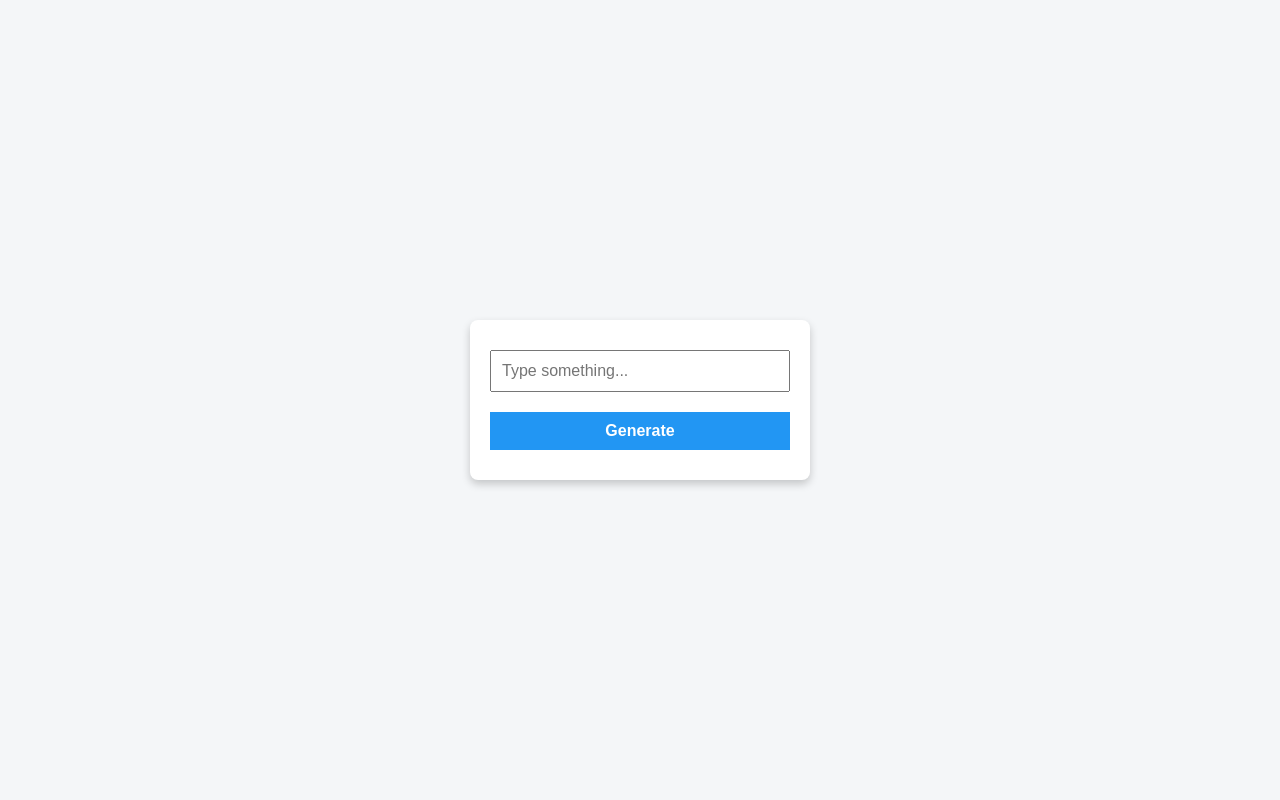
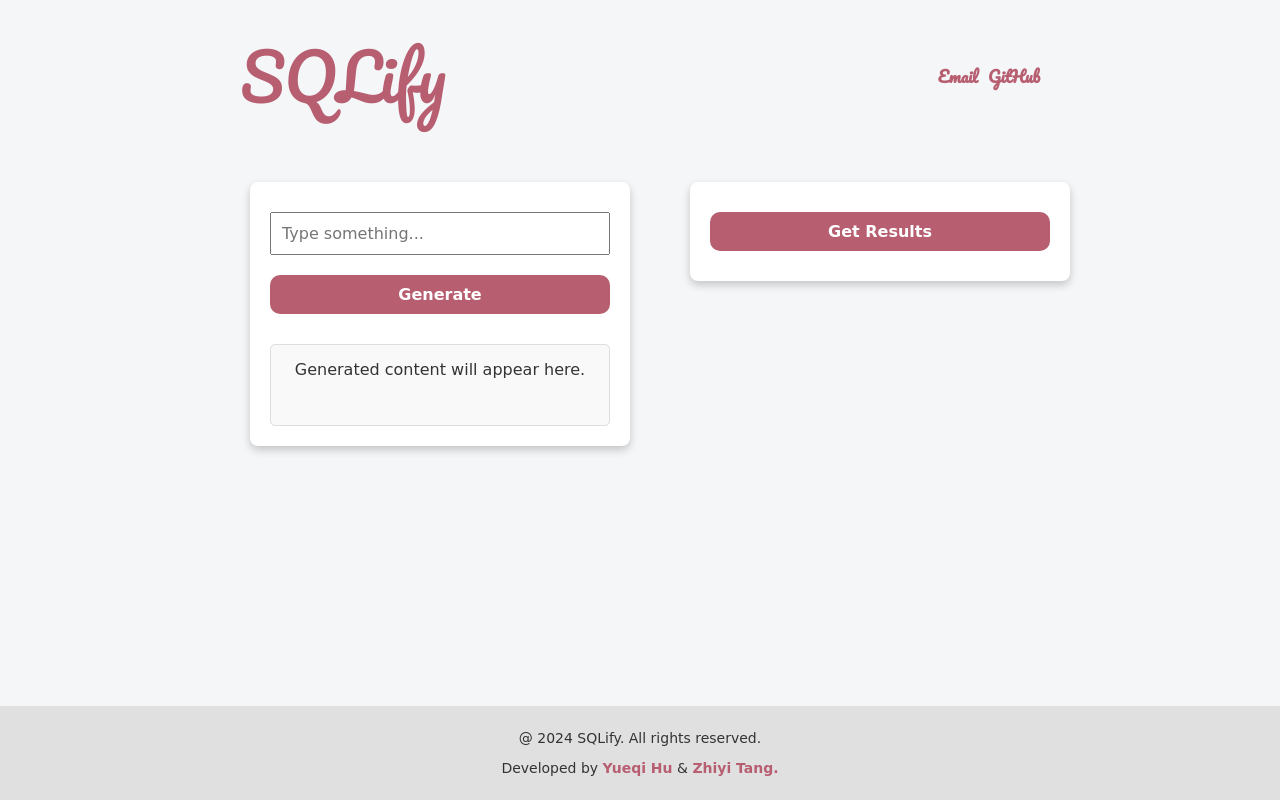
Before and after one commit to yueqih999/SQLify, a Flask app: page / in a window 1280 px wide. Run offline with Flask 2, Linux system fonts and the light colour scheme.

Commit message:
frontend

```diff
--- a/web-app/templates/index.html
+++ b/web-app/templates/index.html
@@ -3,50 +3,192 @@
 <head>
     <meta charset="UTF-8">
     <meta name="viewport" content="width=device-width, initial-scale=1.0">
-    <title>Simple Input Page</title>
+    <title>Simple Input Interface - SQLify</title>
+
+    <link rel="preconnect" href="https://fonts.googleapis.com">
+    <link rel="preconnect" href="https://fonts.gstatic.com" crossorigin>
+    <link href="https://fonts.googleapis.com/css2?family=Caveat:wght@400;500&family=Pacifico&display=swap" rel="stylesheet">
+
     <style>
         body {
-            font-family: Arial, sans-serif;
+            font-family: 'Archivo', cursive;
+            margin: 0;
+            background-color: #f4f6f8;
+            display: flex;
+            flex-direction: column;
+            align-items: center;
+            min-height: 100vh;
+        }
+
+        .header {
+            font-size: 64px;
+            color: #b75e71;
+            font-family: 'Pacifico', cursive;
+            text-align: center;
+            margin-top: 20px;
+            display: flex;
+            justify-content: space-between;
+            width: 80%;
+            align-items: center;
+            max-width: 800px;
+        }
+
+        .header-buttons {
+            display: flex;
+            gap: 10px;
+        }
+
+        .header-button {
+            color: #b75e71;
+            font-size: 16px;
+            font-weight: bold;
+            text-decoration: none;
+            cursor: pointer;
+        }
+
+        .header-button:hover {
+            text-decoration: underline;
+        }
+
+        .content {
             display: flex;
             justify-content: center;
-            align-items: center;
-            height: 100vh;
-            margin: 0;
-            background-color: #f4f6f8;
+            align-items: flex-start;
+            gap: 80px;
+            width: 80%;
+            max-width: 800px;
+            margin-top: 50px;
+            flex-grow: 1;
         }
+
+        .left, .right {
+            flex: 1;
+            margin: 0 10px;
+        }
+
         .container {
             text-align: center;
             padding: 20px;
             background-color: #ffffff;
             border-radius: 8px;
             box-shadow: 0 4px 8px rgba(0, 0, 0, 0.2);
-            width: 300px;
+            width: 100%;
         }
+
         input, button {
             padding: 10px;
             font-size: 16px;
             margin: 10px 0;
             width: 100%;
             box-sizing: border-box;
+            font-family: 'Archivo', cursive;
         }
+
         button {
-            background-color: #2296f3;
+            background-color: #b75e71;
             color: white;
             border: none;
             cursor: pointer;
             font-weight: bold;
+            border-radius: 10px;
         }
+
         button:hover {
-            background-color: #1976d2;
+            background-color: #a05465;
+        }
+
+        .result-box {
+            margin-top: 20px;
+            padding: 15px;
+            background-color: #f9f9f9;
+            border: 1px solid #ddd;
+            border-radius: 5px;
+            color: #333;
+            font-size: 16px;
+            min-height: 50px;
+        }
+
+        .footer {
+            text-align: center;
+            padding: 10px;
+            background-color: #e0e0e0;
+            color: #333;
+            width: 100%;
+            font-size: 14px;
+        }
+
+        .footer a {
+            color: #b75e71;
+            text-decoration: none;
+            font-weight: bold;
+        }
+
+        .footer a:hover {
+            text-decoration: underline;
         }
     </style>
 </head>
 <body>
-    <div class="container">
-        <form action="/" method="post">
-            <input type="text" name="user_input" placeholder="Type something..." required>
-            <button type="submit">Generate</button>
-        </form>
+    <div class="header">
+        <span>SQLify</span>
+        <div class="header-buttons">
+            <a href="mailto:yueqih@hotmail.com" class="header-button">Email</a>
+            <a href="https://github.com/yueqih999/SQLify" class="header-button" target="_blank">GitHub</a>
+        </div>
     </div>
+
+    <div class="content">
+        <div class="left">
+            <div class="container">
+                <form id="generateForm" action="javascript:void(0);">
+                    <input type="text" id="userInput" name="user_input" placeholder="Type something..." required>
+                    <button type="button" onclick="generateContent()">Generate</button>
+                </form>
+                <div id="resultBox" class="result-box">Generated content will appear here.</div>
+            </div>
+        </div>
+
+        <div class="right">
+            <div class="container">
+                <button type="button" onclick="getResults()">Get Results</button>
+            </div>
+        </div>
+    </div>
+
+    <div class="footer">
+        <p>@ 2024 SQLify. All rights reserved.</p>
+        <p>Developed by <a href="https://www.linkedin.com/in/yueqi-hu-yueqih999/" target="_blank">Yueqi Hu</a> & <a href="https://www.linkedin.com/in/zhiyi-tang/" target="_blank">Zhiyi Tang.</p>
+    </div>
+
+    <script>
+        function generateContent() {
+            const userInput = document.getElementById("userInput").value;
+
+            if (!userInput) {
+                alert("Please enter something.");
+                return;
+            }
+
+            fetch("/generate", {
+                method: "POST",
+                headers: {
+                    "Content-Type": "application/json"
+                },
+                body: JSON.stringify({ input: userInput })
+            })
+            .then(response => response.json())
+            .then(data => {
+                document.getElementById("resultBox").innerText = data.result;
+            })
+            .catch(error => {
+                console.error("Error:", error);
+                alert("There was an error generating the content.");
+            });
+        }
+
+        function getResults() {
+            alert("Get Results button clicked. Implement your logic here.");
+        }
+    </script>
 </body>
 </html>
```
